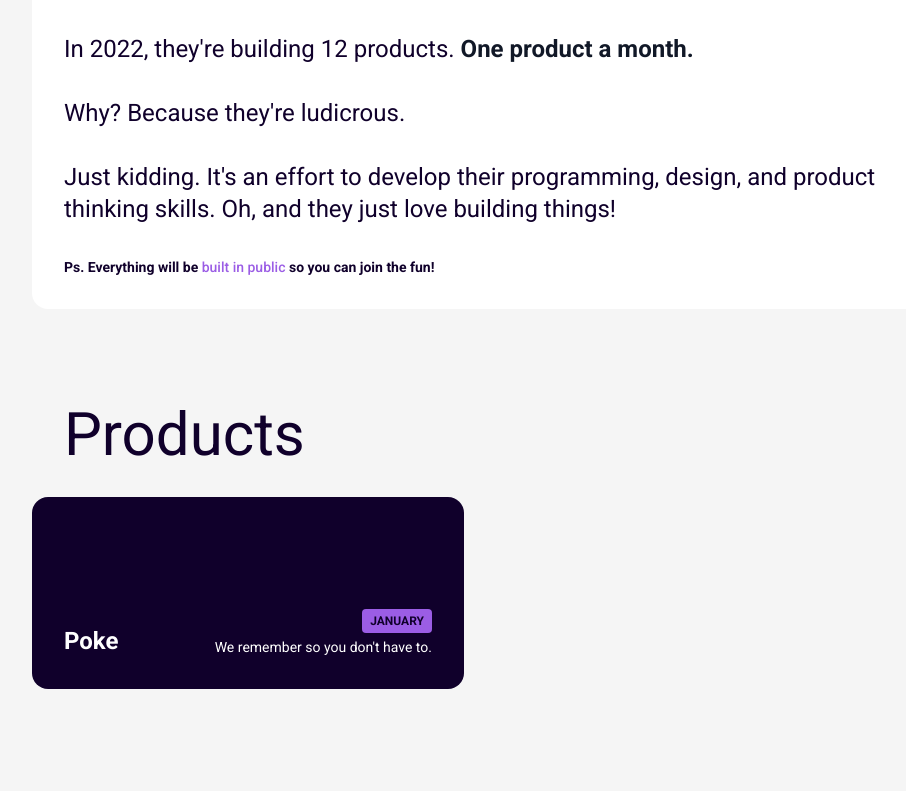
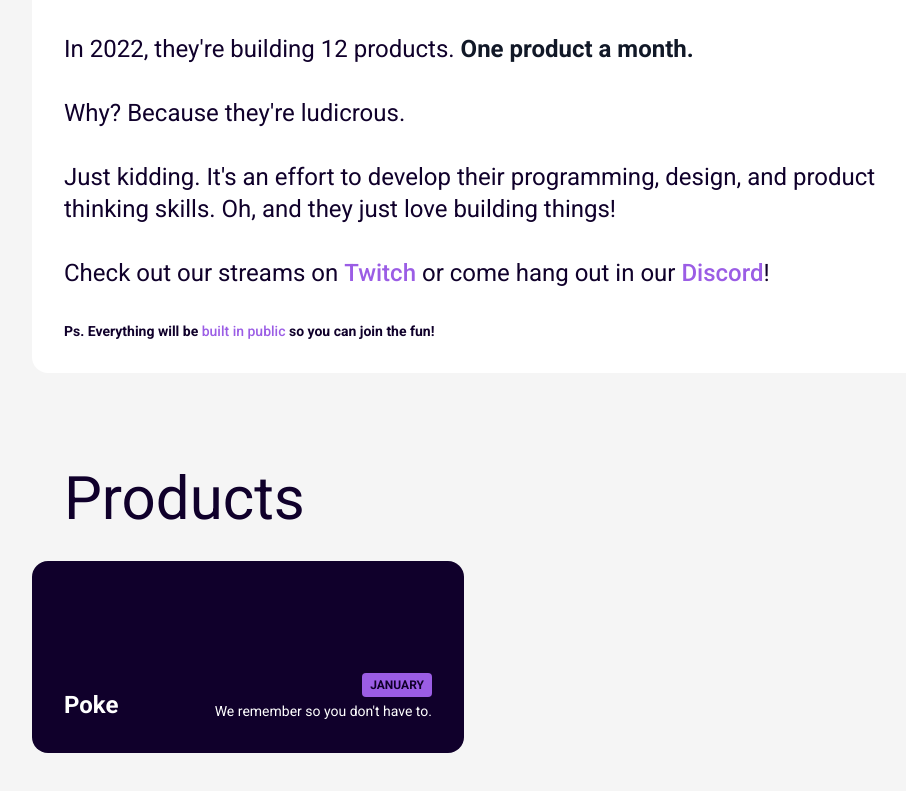
Before and after one commit to 12products/website, a Next.js app: page / in a window 1280 px wide. Shown: the part 1173-1964 px from the top of the page, without its empty margins (160-1066 px from the left). Before the commit the page ends 1910 px from the top, so only its background shows below. Built offline with nearby package versions, Linux system fonts and the light colour scheme.

Commit message:
feat: add social links to landing page (#2)

```diff
--- a/pages/index.tsx
+++ b/pages/index.tsx
@@ -114,6 +114,10 @@ const Home = ({ products, nextStreamText: defaultNextStreamText }: Props) => {
               building things!
             </p>
 
+            <p>
+              Check out our streams on <Link href="https://www.twitch.tv/12products">Twitch</Link> or come hang out in our <Link href="https://discord.gg/f4fEpAc89s">Discord</Link>!
+            </p>
+
             <p className="text-sm  font-bold">
               Ps. Everything will be{' '}
               <Link href="https://github.com/12products">
```
